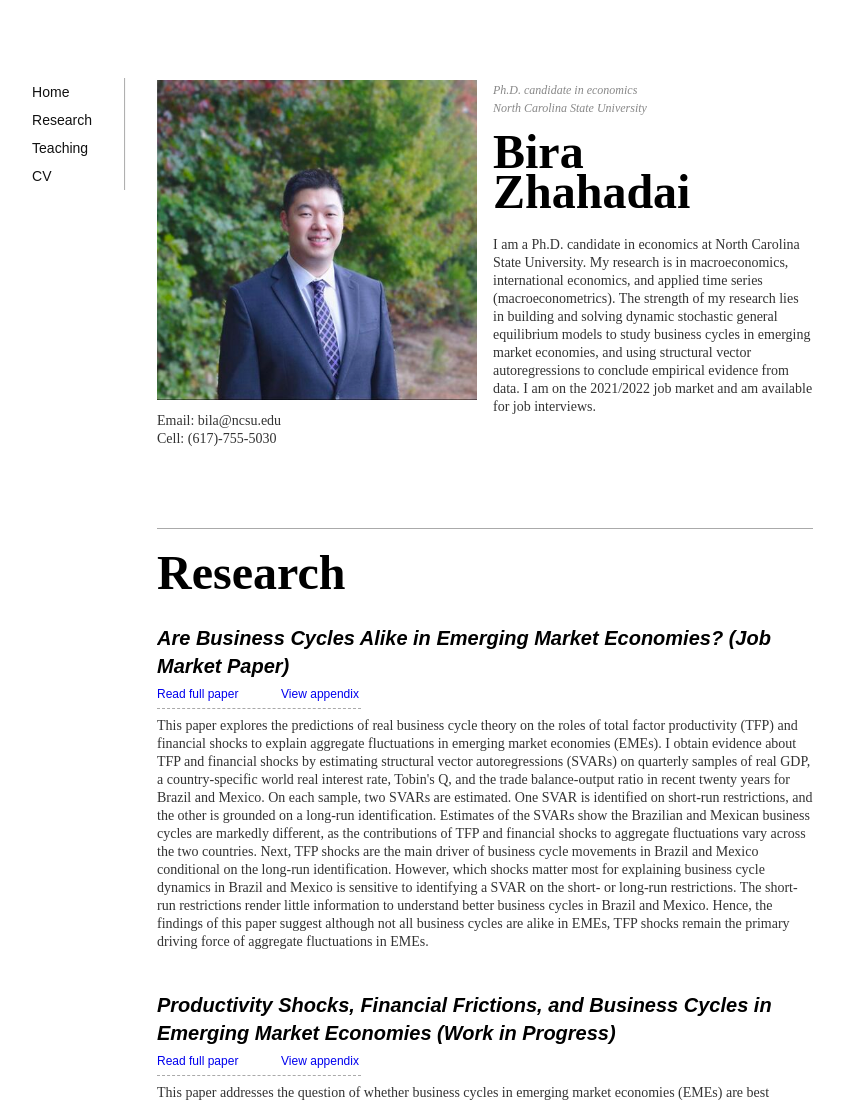
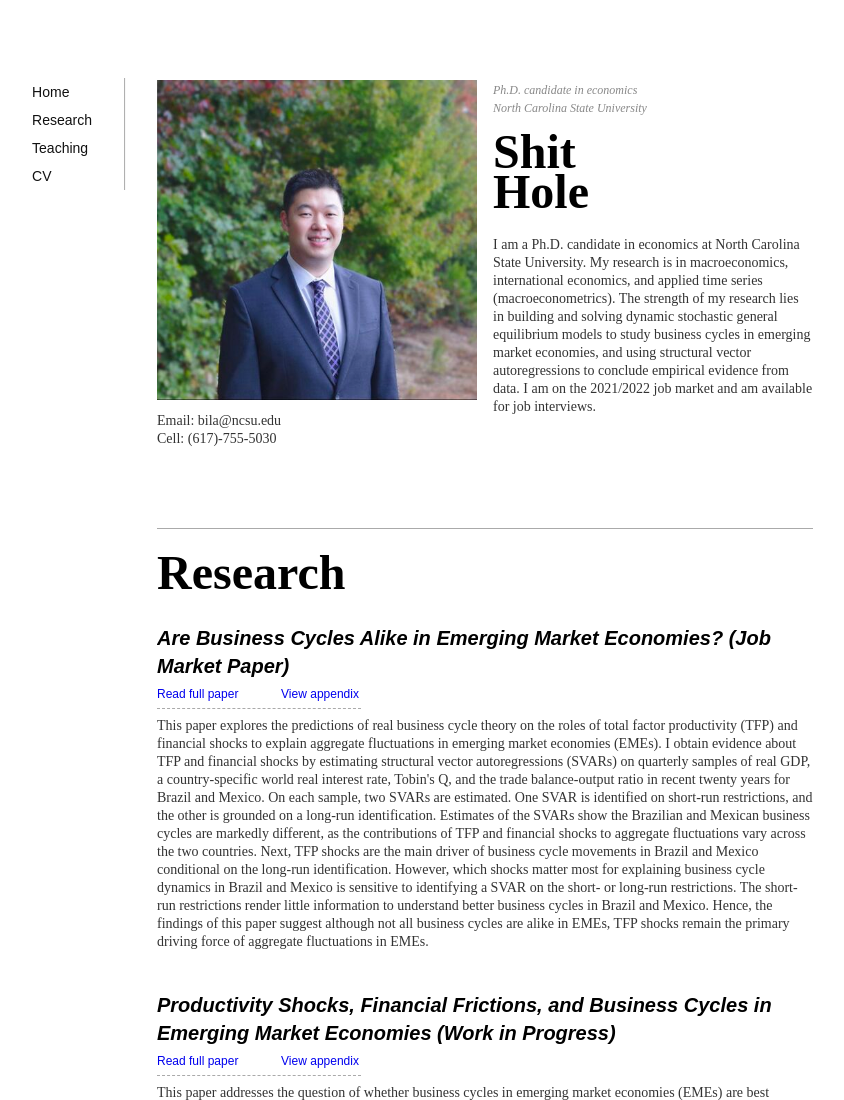
Before and after one commit to Bibirara/Bibirara.github.io, a plain HTML site: page index.html in a window 1280 px wide. Shown: the top 1100 px of the page, without its empty margins (155-999 px from the left). Drawn offline with Linux system fonts and the light colour scheme.

Commit message:
testing collab

```diff
--- a/index.html
+++ b/index.html
@@ -32,7 +32,7 @@
             </div>
             <div class="me">
                 <span class="title">Ph.D. candidate in economics<br/>North Carolina State University</span>
-                <h1 style="line-height: 40px;">Bira<br/>Zhahadai</h1>
+                <h1 style="line-height: 40px;">Shit<br/>Hole</h1>
             </div>
             <p>I am a Ph.D. candidate in economics at North Carolina State University. My research is in macroeconomics, international economics, and applied time series (macroeconometrics). The strength of my research lies in building and solving dynamic
                 stochastic general equilibrium models to study business cycles in emerging market economies, and using structural vector autoregressions to conclude empirical evidence from data. I am on the 2021/2022 job market and am available for job
```
